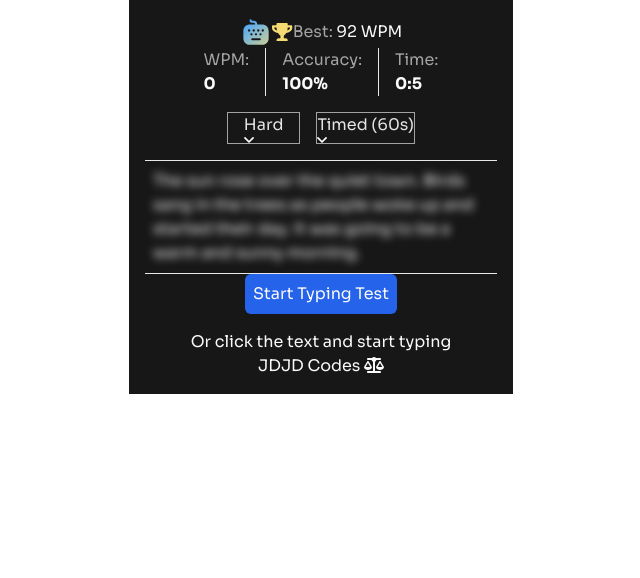
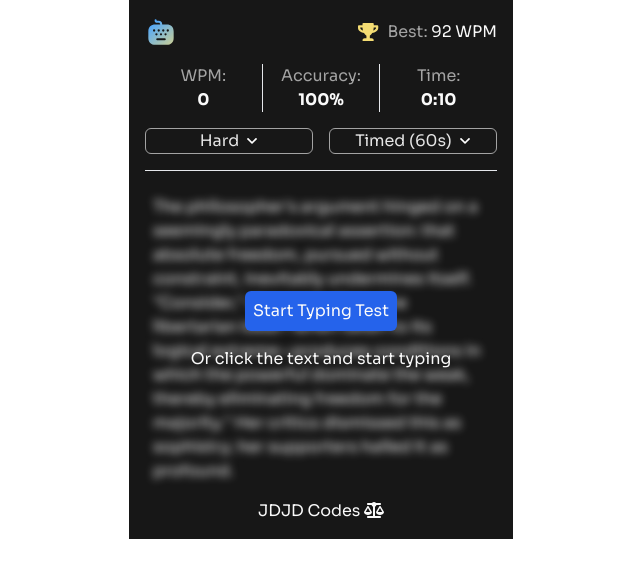
Before and after one commit to uconnwomensbball/typing-speed-test-app, a React (Vite) app: page / in a window 1280 px wide. Shown: the top 578 px of the page, without its empty margins (319-959 px from the left). Built offline with nearby package versions, Linux system fonts and the light colour scheme.

Commit message:
30 Apr 26 - styles: general; feat: began test functionality (capturing key presses)

```diff
--- a/src/App.jsx
+++ b/src/App.jsx
@@ -1,4 +1,4 @@
-import { useState } from 'react'
+import { useState, useEffect } from 'react'
 import data from './data.json'
 import { FontAwesomeIcon } from '@fortawesome/react-fontawesome'
 import { faScaleBalanced } from '@fortawesome/free-solid-svg-icons'
@@ -10,22 +10,19 @@ function App() {
   const [isTestOver, setIsTestOver] = useState(false)
   const [isDifficultyMenuDisplayed, setIsDifficultyMenuDisplayed] = useState(false)
   const [isTestTypeMenuDisplayed, setIsTypeTestMenuDisplayed] = useState(false)
-  const [passage, setPassage] = useState(data.easy[0].text)
+  const [passage, setPassage] = useState(data.hard[0].text)
   const [passageDifficulty, setPassageDifficulty] = useState("Hard")
   const [testType, setTestType] = useState("Timed (60s)")
   const [randomNumber, setRandomNumber] = useState(null)
-  const [timer, setTimer] = useState(5)
+  const [timer, setTimer] = useState(10)
   const [isHighScore, setIsHighScore] = useState(false)
 
+  //function - starts test upon click of "Start Typing Test" button
   function startTest(){
     setIsInitialScreen(false)
     const randomNumber = Math.floor(Math.random()*10)
-
-
     setPassage(data[passageDifficulty.toLowerCase()][randomNumber].text)
 
-
-//TODO:
     if (testType === "Timed (60s)"){
       const intervalId = setInterval(()=>{
           setTimer(prevTime=>{
@@ -34,10 +31,23 @@ function App() {
             else{
               setIsTestOver(true)
               clearInterval(intervalId)
-              setTimer(5)
+              setTimer(10)
             }})},1000)
   }}
-  console.log("isInitialScreen", isInitialScreen)
+
+  function handleKeyPress(e){
+    console.log(e)
+  }
+
+  useEffect(()=>{
+    window.addEventListener("keydown", handleKeyPress)
+    return () => {
+    window.removeEventListener("keydown", handleKeyPress);
+  }
+  },[] )
+
+
+
 //TODO: complete the resultsHeader logic
 let resultsHeader
 let resultsText
@@ -55,11 +65,11 @@ if (isFirstTest){
   return (
     <div className="bg-neutral-900 flex flex-col justify-center items-center max-w-sm m-auto font-soraReg p-4">
 
-      <header className="flex flex-row justify-between items-center">
+      <header className="flex flex-row justify-between items-center w-full mb-4">
         <img src="src\assets\images\logo-small.svg"/>
         <div className="flex flex-row justify-center items-center">
           <img src="src\assets\images\icon-personal-best.svg"/>
-          <p className="text-neutral-400">Best: <span className="text-neutral-50">92 WPM</span></p>
+          <p className="text-neutral-400 ml-2">Best: <span className="text-neutral-50">92 WPM</span></p>
         </div>
       </header>
 
@@ -67,55 +77,55 @@ if (isFirstTest){
     {!isTestOver?
 
     <>
-        <nav className="flex flex-row gap-4 mb-4">
-          <div>
+        <nav className="flex flex-row justify-center mb-4 w-full">
+          <div className="flex flex-col items-center flex-1">
             <p className="text-neutral-400">WPM:</p>
             <p className="text-neutral-50 font-soraBold">0</p>
           </div>
-          <div className="border-l border-r pl-4 pr-4">
+          <div className="border-l border-r flex flex-col items-center flex-1">
             <p className="text-neutral-400">Accuracy:</p>
             <p className="text-neutral-50 font-soraBold">100%</p>
           </div>
-          <div>
+          <div className="flex flex-col items-center flex-1">
             <p className="text-neutral-400">Time:</p>
-            <p className="text-neutral-50 font-soraBold">0:{timer}</p>
+            <p className="text-neutral-50 font-soraBold">0:{String(timer).padStart(2, "0")}</p>
           </div>
         </nav>
 
-          <div className="flex flex-row justify-center items-center gap-4 mb-4">
-            <div className="flex flex-col">
-            <div className="border border-neutral-400 pointer pr-4 pl-4" onClick={()=>setIsDifficultyMenuDisplayed(prevVal=>!prevVal)}>
+          <div className="flex flex-row justify-center items-center gap-4 mb-4 w-full">
+            <div className="flex flex-col flex-1">
+              <div className="border border-neutral-400 pr-4 pl-4 flex flex-row justify-center items-center gap-2 rounded-md" onClick={()=>setIsDifficultyMenuDisplayed(prevVal=>!prevVal)}>
                 <p className="text-neutral-200">{passageDifficulty}</p>
                 <img src="src\assets\images\icon-down-arrow.svg"/>
               </div>
-            {isDifficultyMenuDisplayed && <div className="flex flex-col justify-center items-center border text-neutral-50 bg-neutral-800">
-              <div className="flex flex-row justify-center items-center">
-                  <input type="radio" name="difficulty" value="easy"  checked={passageDifficulty === "Easy"? true: false} onChange={()=>setPassageDifficulty("Easy")}></input>
+              {isDifficultyMenuDisplayed && <div className="flex flex-col justify-center items-center text-neutral-50 bg-neutral-800">
+                <div className="flex flex-row w-full pt-1 pb-1">
+                    <input className="mr-2 ml-2" type="radio" name="difficulty" value="easy" checked={passageDifficulty === "Easy"? true: false} onChange={()=>setPassageDifficulty("Easy")}></input>
                     <p>Easy</p>
                 </div>
-              <div className="flex flex-row justify-center items-center border-t border-b">
-                <input type="radio" name="difficulty" value="medium"  checked={passageDifficulty === "Medium"? true: false} onChange={()=>setPassageDifficulty("Medium")}></input>
-                <p>Medium</p>
+                <div className="flex flex-row border-t border-b w-full pt-1 pb-1">
+                  <input className="mr-2 ml-2" type="radio" name="difficulty" value="medium"  checked={passageDifficulty === "Medium"? true: false} onChange={()=>setPassageDifficulty("Medium")}></input>
+                  <p className="pr-2">Medium</p>
                 </div>
-              <div className="flex flex-row justify-center items-center">
-                <input type="radio" name="difficulty" value="hard" checked={passageDifficulty === "Hard"? true: false} onChange={()=>setPassageDifficulty("Hard")}></input>
+                <div className="flex flex-row w-full pt-1 pb-1">
+                  <input className="mr-2 ml-2" type="radio" name="difficulty" value="hard" checked={passageDifficulty === "Hard"? true: false} onChange={()=>setPassageDifficulty("Hard")}></input>
                   <p>Hard</p>
                 </div>
               </div>}
             </div>
 
-          <div className="flex flex-col">
-            <div className="border border-neutral-400 pointer" onClick={()=>setIsTypeTestMenuDisplayed(prevVal=>!prevVal)}>
+          <div className="flex flex-col flex-1">
+            <div className="flex flex-row justify-center items-center gap-2 border border-neutral-400 rounded-md" onClick={()=>setIsTypeTestMenuDisplayed(prevVal=>!prevVal)}>
               <p className="text-neutral-200">Timed (60s)</p>
               <img src="src\assets\images\icon-down-arrow.svg" />
             </div>
-            {isTestTypeMenuDisplayed && <div className="text-neutral-50 bg-neutral-800">
-              <div className="flex flex-row justify-center items-center border-b">
-                <input type="radio" name="test-type" value="timed" checked={testType==="Timed (60s)"? true: false} onChange={()=>setTestType("Timed (60s)")}></input>
+            {isTestTypeMenuDisplayed && <div className="text-neutral-50 bg-neutral-800 ">
+              <div className="flex flex-row border-b pt-1 pb-1 pr-2">
+                <input className="mr-2 ml-2" type="radio" name="test-type" value="timed" checked={testType==="Timed (60s)"? true: false} onChange={()=>setTestType("Timed (60s)")}></input>
                 <p>Timed (60s)</p>
               </div>
-              <div className="flex flex-row justify-center items-center">
-                <input type="radio" name="test-type" value="passage" checked={testType==="Passage"? true: false} onChange={()=>setTestType("Passage")}></input>
+              <div className="flex flex-row pt-1 pb-1">
+                <input className="mr-2 ml-2" type="radio" name="test-type" value="passage" checked={testType==="Passage"? true: false} onChange={()=>setTestType("Passage")}></input>
                 <p>Passage</p>
               </div>
             </div>}
@@ -123,20 +133,22 @@ if (isFirstTest){
         </div>
 
 
-        <div className="text-neutral-50 border-t border-b p-2">
-          <p className={isInitialScreen? "blur-sm": ""}>{passage}</p>
+        <div className={`text-neutral-50 border-t ${!isInitialScreen? "border-b": ""} p-2 mb-2 relative`}>
+          <p className={`pt-4 ${isInitialScreen? "blur-sm": ""}`}>{passage}</p>
+            {isInitialScreen && <div className="flex flex-col justify-center items-center absolute top-1/2 left-1/2 -translate-x-1/2 -translate-y-1/2 w-full">
+          <button className="text-neutral-50 bg-blue-600 p-2 rounded-md mb-4 hover:bg-blue-400" onClick={startTest}>Start Typing Test</button>
+          <p className="text-neutral-50">Or click the text and start typing</p>
+        </div>}
         </div>
         {!isInitialScreen && <button className="flex flex-row gap-2 text-neutral-50 bg-neutral-800 mt-4 mb-4 p-2 rounded-md" onClick={()=>{
           setIsTestOver(false)
           setIsInitialScreen(true)
 
           }}>Restart Test <img src="src/assets/images/icon-restart.svg"/></button>}
-        {isInitialScreen && <div className="flex flex-col justify-center items-center">
-          <button className="text-neutral-50 bg-blue-600 p-2 rounded-md mb-4" onClick={startTest}>Start Typing Test</button>
-          <p className="text-neutral-50">Or click the text and start typing</p>
-        </div>}
+
         </>:
         <div className="flex flex-col justify-center items-center gap-2">
+          <img src="src/assets/images/pattern-star-2.svg"/>
           <img src={isFirstTest? "src/assets/images/icon-new-pb.svg": "src/assets/images/icon-completed.svg"}/>
           <h1 className="text-neutral-50 font-soraBold">{resultsHeader}</h1>
           <p className="text-neutral-400">{resultsText}</p>
@@ -155,6 +167,7 @@ if (isFirstTest){
           <button className="flex flex-row gap-2 text-neutral-50 bg-neutral-800 mt-4 mb-4 p-2 rounded-md" onClick={()=>{
             setIsTestOver(false)
             setIsInitialScreen(true)}}>Go Again <img src="src/assets/images/icon-restart.svg"/></button>
+            <img src="src/assets/images/pattern-star-1.svg"/>
         </div>}
       </main>
       <footer className="text-neutral-50">JDJD Codes <FontAwesomeIcon icon={faScaleBalanced}/></footer>
```
Lines whose indentation alone changed are shown as unchanged.
